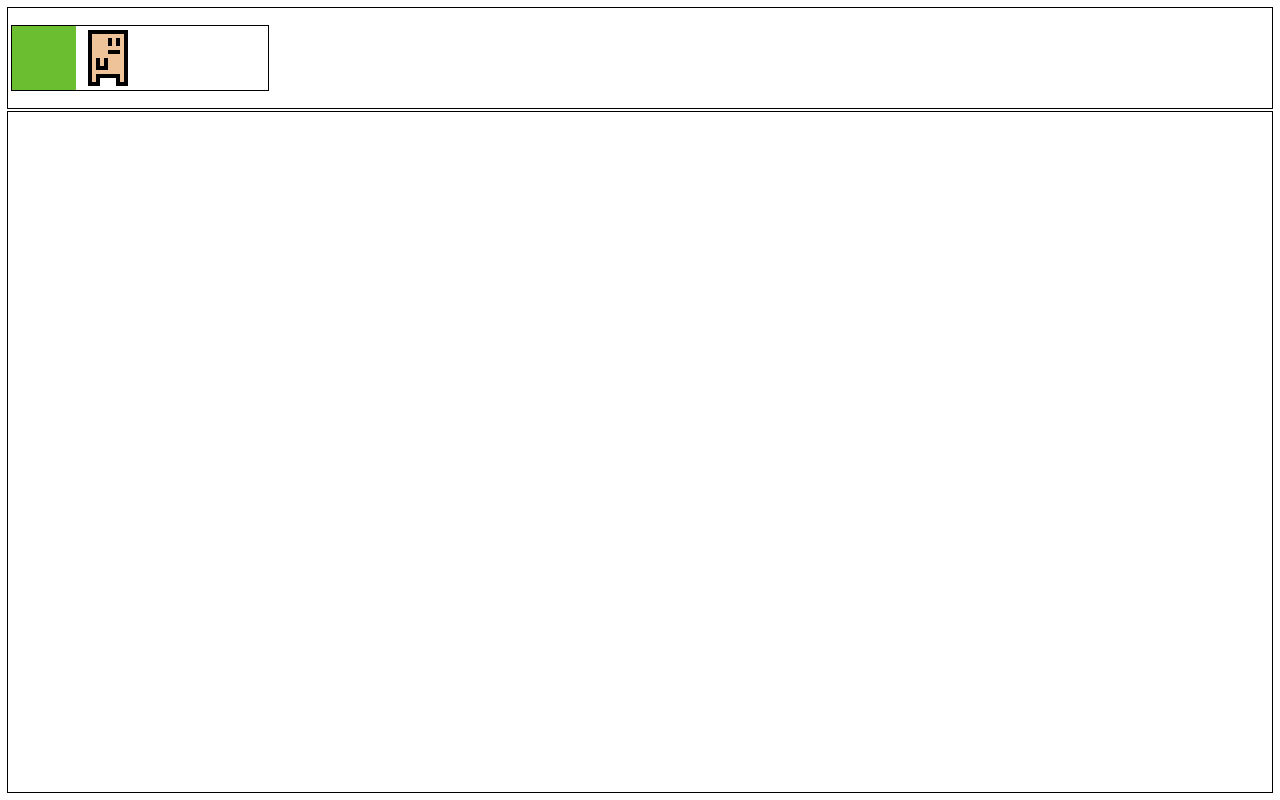
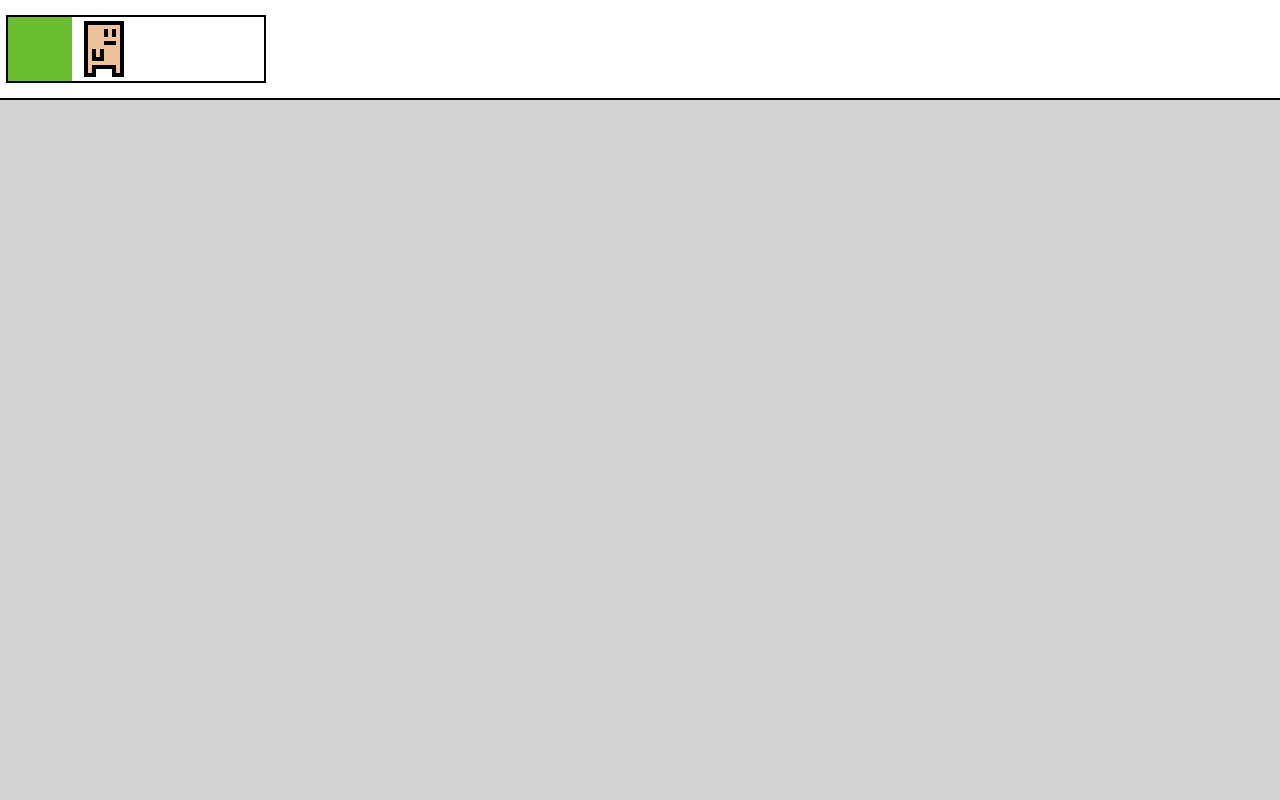
Before and after one commit to AdamxSimon/ReQuest, a React (Create React App) app: page / in a window 1280 px wide. Built offline with nearby package versions, Linux system fonts and the light colour scheme.

Commit message:
Improved styling

```diff
--- a/src/App.css
+++ b/src/App.css
@@ -1,6 +1,5 @@
 .App {
   height: 100%;
-  padding: 8px;
   display: flex;
   flex-direction: column;
   justify-content: center;
--- a/src/components/Grid/Grid/Grid.tsx
+++ b/src/components/Grid/Grid/Grid.tsx
@@ -17,7 +17,7 @@ const Grid = (props: GridProps): JSX.Element => {
   const gridContextRef = useRef<CanvasRenderingContext2D | null>(null);
 
   const [height, setHeight] = useState<number>(20);
-  const [width, setWidth] = useState<number>(20);
+  const [width, setWidth] = useState<number>(40);
 
   const tileSize: number = 16;
   const gridScale: number = 4;
--- a/src/components/Grid/Grid/styles.module.css
+++ b/src/components/Grid/Grid/styles.module.css
@@ -1,6 +1,6 @@
 .gridContainer {
   width: 100%;
-  outline: 1px solid black;
+  background-color: lightgray;
   flex: 1;
   display: flex;
   overflow: scroll;
@@ -13,7 +13,6 @@
 }
 
 .grid {
-  outline: 1px solid black;
   margin: auto;
   image-rendering: pixelated;
 }
--- a/src/components/Grid/GridEditor/GridEditor.tsx
+++ b/src/components/Grid/GridEditor/GridEditor.tsx
@@ -39,6 +39,7 @@ const GridEditor = (props: GridEditorProps): JSX.Element => {
 
   return (
     <div className={classes.gridEditorContainer}>
+      <div className={classes.spritePickerContainer}>
         <canvas
           className={classes.spritePicker}
           ref={spritePickerRef}
@@ -47,6 +48,7 @@ const GridEditor = (props: GridEditorProps): JSX.Element => {
           onClick={props.selectSprite}
         ></canvas>
       </div>
+    </div>
   );
 };
 
--- a/src/components/Grid/GridEditor/styles.module.css
+++ b/src/components/Grid/GridEditor/styles.module.css
@@ -1,15 +1,27 @@
 .gridEditorContainer {
   height: 100px;
   width: 100%;
-  padding: 4px;
-  margin-bottom: 4px;
-  outline: 1px solid black;
+  padding: 8px;
+  border-bottom: 2px solid black;
   display: flex;
   align-items: center;
 }
 
+.spritePickerContainer {
+  height: 64px;
+  width: 256px;
+  outline: 2px solid black;
+  overflow-x: scroll;
+  overflow-y: hidden;
+  -ms-overflow-style: none;
+  scrollbar-width: none;
+}
+
+.spritePickerContainer::-webkit-scrollbar {
+  display: none;
+}
+
 .spritePicker {
   height: 64px;
-  outline: 1px solid black;
   image-rendering: pixelated;
 }
```
Lines whose indentation alone changed are shown as unchanged.
